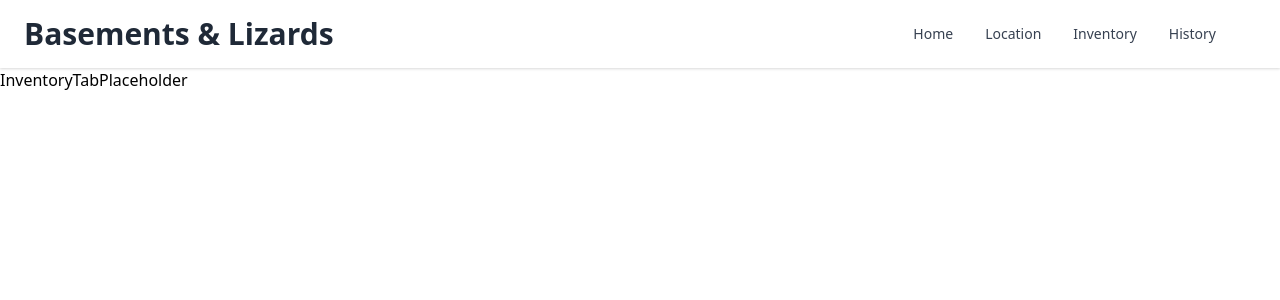
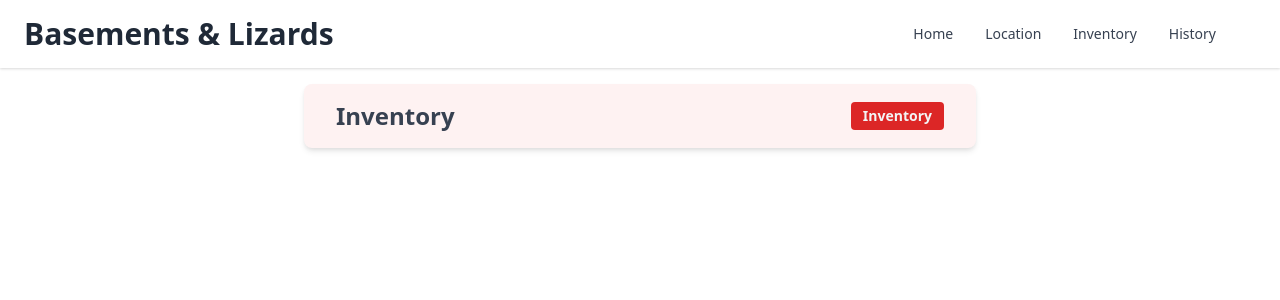
Before and after one commit to fabianvanhummel/basements-and-lizards, a React (Create React App) app: page /inventory in a window 1280 px wide. Shown: the top 300 px of the page. Built offline with nearby package versions, Linux system fonts and the light colour scheme.

Commit message:
Inventory tab

```diff
--- a/src/bm-app/InventoryTab.jsx
+++ b/src/bm-app/InventoryTab.jsx
@@ -1,3 +1,12 @@
 import React from "react";
+import { Inventory } from "../components/Inventory";
 
-export const InventoryTab = () => <div>InventoryTabPlaceholder</div>;
+
+export const InventoryTab = ({items, addEvent}) => (
+  <div className="p-4">
+    <Inventory
+      items={items}
+      addEvent={addEvent}
+    />
+  </div>
+  );
```
Also changed, not shown: 1 other file (tests, documents, lock files or other folders).
